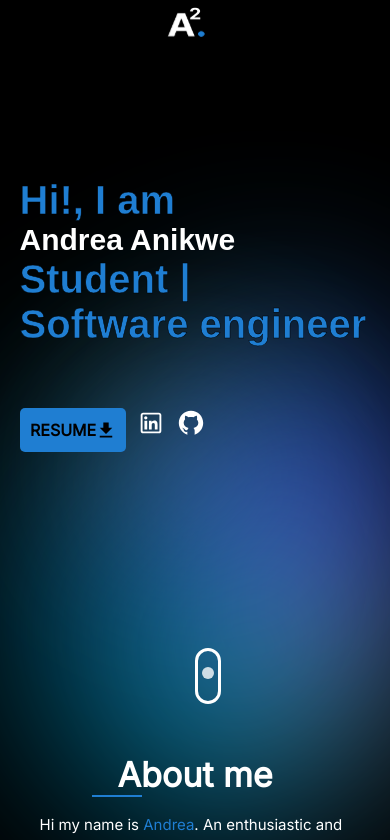
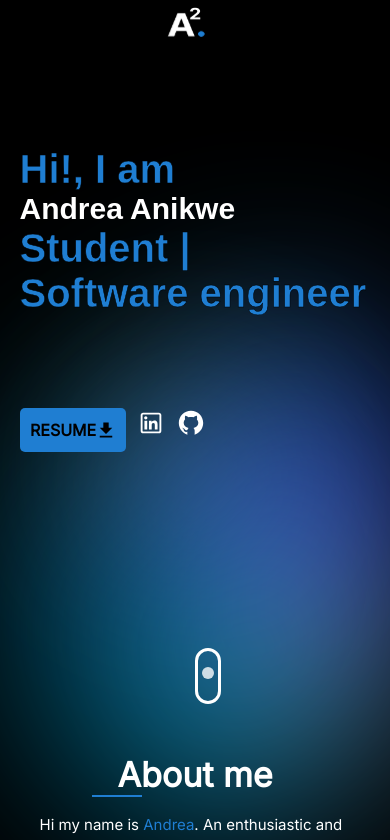
Before and after one commit to AndreaA33/Portfolio, a React (Create React App) app: page / in a window 390 px wide. Shown: the top 840 px of the page. Built offline with nearby package versions, Linux system fonts and the light colour scheme.

Commit message:
Phone optimisation v5

```diff
--- a/src/page components/main/main.css
+++ b/src/page components/main/main.css
@@ -181,7 +181,7 @@ body::after {
       display: flex;
       flex-direction: column;
       position: relative;
-      top: 25%;
+      top: 20%;
       left: 5%;
       font-size: 20px;
       font-family: Arial, Helvetica, sans-serif;
```
